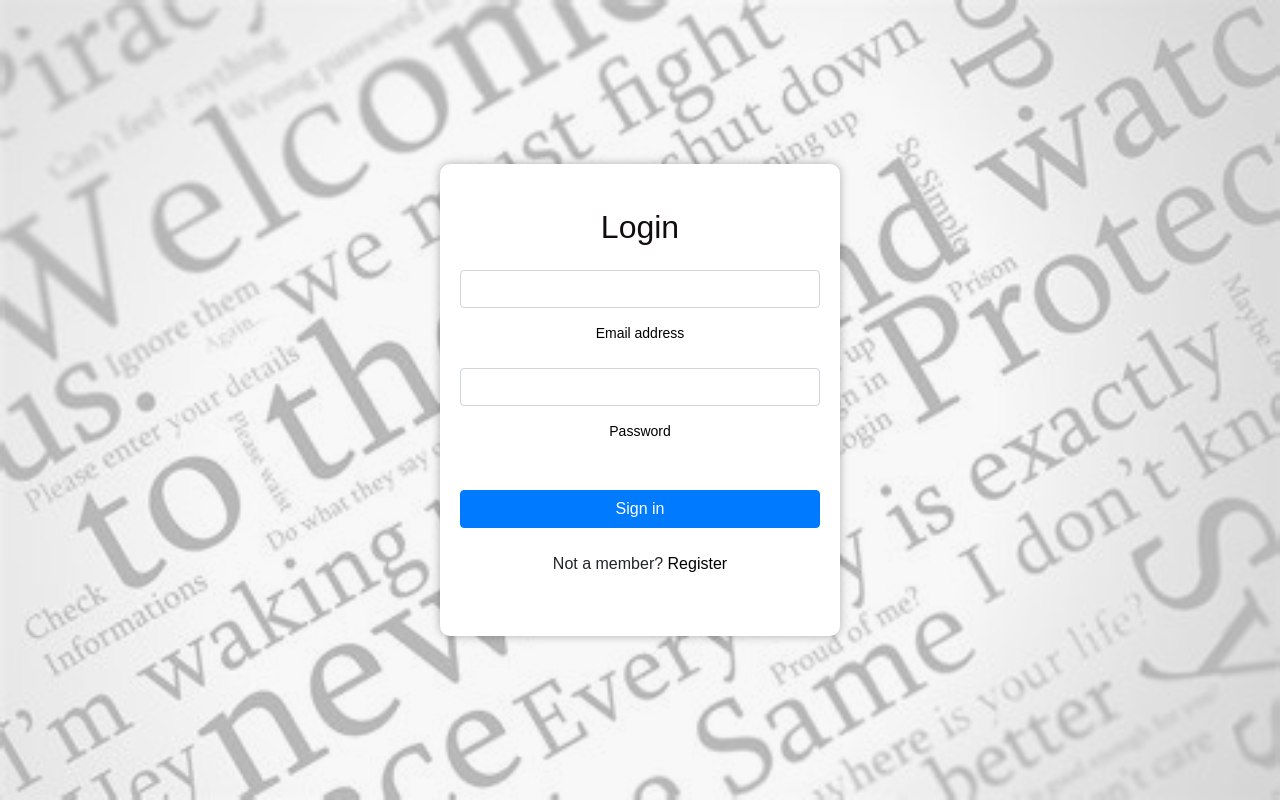
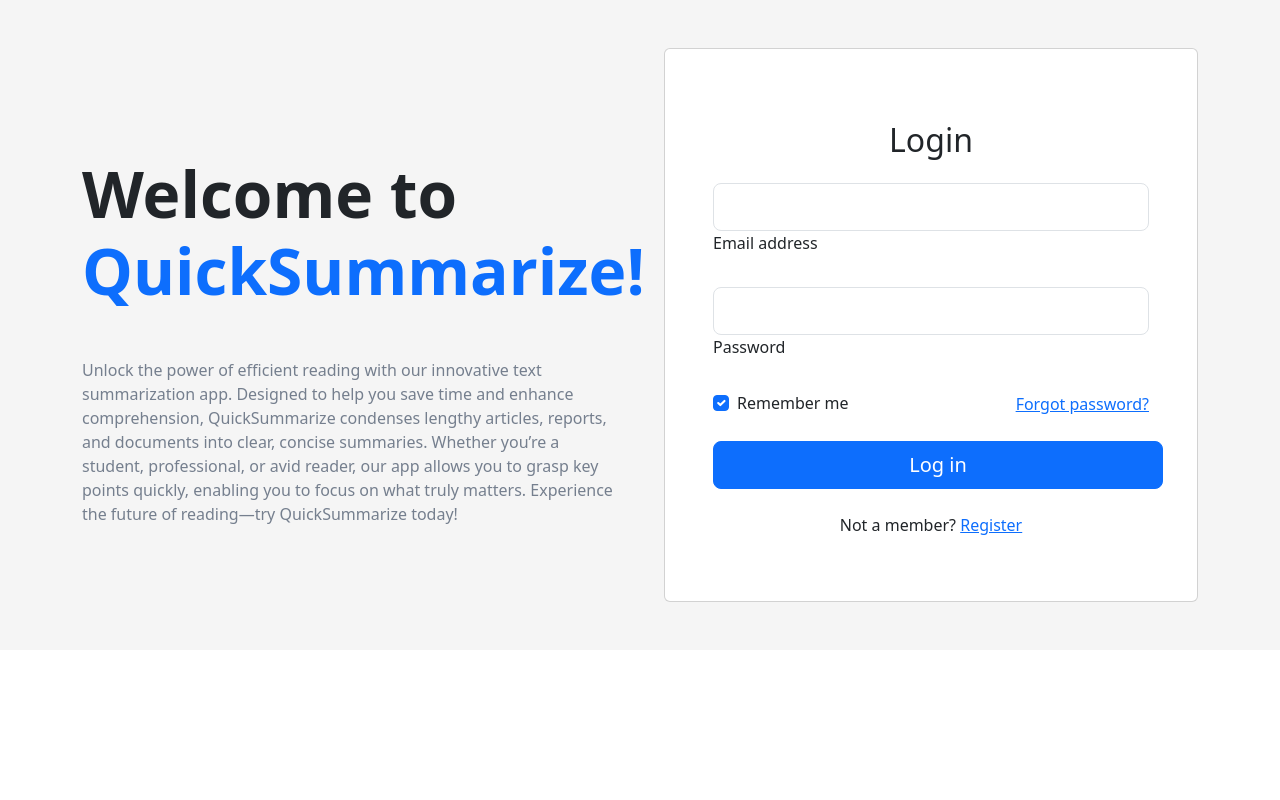
Before and after one commit to Dinethra2001/Text-Summerization-App, a Flask app: page / in a window 1280 px wide. Run offline with Flask 3, Linux system fonts and the light colour scheme; some libraries are stand-ins or nearby versions.

Commit message:
css changed

```diff
--- a/templates/login.html
+++ b/templates/login.html
@@ -1,120 +1,83 @@
 <!DOCTYPE html>
 <html lang="en">
+
 <head>
     <meta charset="UTF-8">
     <meta name="viewport" content="width=device-width, initial-scale=1.0">
-    <link rel="stylesheet" href="https://stackpath.bootstrapcdn.com/bootstrap/4.5.2/css/bootstrap.min.css">
-    <link rel="stylesheet" href="{{ url_for('static', filename='style.css') }}">
+    <!-- Bootstrap CSS -->
+    <link href="https://cdn.jsdelivr.net/npm/bootstrap@5.3.0/dist/css/bootstrap.min.css" rel="stylesheet">
+    <!-- Font Awesome for icons -->
+    <link href="https://cdnjs.cloudflare.com/ajax/libs/font-awesome/6.0.0-beta3/css/all.min.css" rel="stylesheet">
     <title>Login</title>
+</head>
 
-    <style>
-       /* Background image with low opacity */
-       body {
-    position: relative; /* Required for absolute positioning of overlay */
-    height: 100vh; /* Full height of the viewport */
-    overflow: hidden; /* Hide overflow */
-}
+<body>
+    <!-- Section: Design Block -->
+    <section class="">
+        <!-- Jumbotron -->
+        <div class="px-4 py-5 px-md-5 text-center text-lg-start" style="background-color: hsl(0, 0%, 96%)">
+            <div class="container">
+                <div class="row gx-lg-5 align-items-center">
+                    <div class="col-lg-6 mb-5 mb-lg-0">
+                        <h2 class="my-5 display-3 fw-bold ls-tight">
+                            Welcome to  <br />
+                            <span class="text-primary">QuickSummarize!</span>
+                        </h2>
+                        <p style="color: hsl(217, 10%, 50.8%)">
+                            Unlock the power of efficient reading with our innovative text summarization app. Designed to help you save time and enhance comprehension, QuickSummarize condenses lengthy articles, reports, and documents into clear, concise summaries. Whether you’re a student, professional, or avid reader, our app allows you to grasp key points quickly, enabling you to focus on what truly matters. Experience the future of reading—try QuickSummarize today!
 
-/* Pseudo-element for the background image */
-body::before {
-    content: ""; /* Necessary for pseudo-element */
-    background-image: url('/static/text_photo.jpeg'); /* Background image */
-    background-size: cover; /* Cover the entire page */
-    background-position: center; /* Center the image */
-    position: absolute; /* Position it absolutely */
-    top: 0; /* Fill from the top */
-    left: 0; /* Fill from the left */
-    right: 0; /* Fill to the right */
-    bottom: 0; /* Fill to the bottom */
-    opacity: 0.3; /* Adjust opacity to increase transparency */
-    z-index: 0; /* Ensure it's behind the content */
-}
 
-/* Overlay to darken the background */
-.overlay {
-    position: absolute;
-    top: 0;
-    left: 0;
-    right: 0;
-    bottom: 0;
-    background-color: rgba(0, 0, 0, 0.5); /* Black overlay with 50% opacity */
-    z-index: 1; /* Ensure overlay is on top */
-}
+                        </p>
+                    </div>
 
-/* Center the container */
-.container {
-    position: relative; /* Position relative to overlay */
-    z-index: 2; /* Ensure container is above overlay */
-    max-width: 400px; /* Optional: Limit width */
-    margin: auto; /* Center the container */
-    padding: 20px; /* Add padding */
-    background-color: rgb(255, 255, 255); /* Background for form */
-    border-radius: 10px; /* Rounded corners */
-    box-shadow: 0 0 10px rgba(0, 0, 0, 0.3); /* Shadow effect */
-}
-
-    </style>
-
-</head>
-<body>
-    <div class="container">
+                    <div class="col-lg-6 mb-5 mb-lg-0">
+                        <div class="card">
+                            <div class="card-body py-5 px-md-5">
                                 <h2 class="my-4 text-center">Login</h2>
+                                <!-- Form -->
                                 <form action="{{ url_for('login') }}" method="POST">
                                     <!-- Email input -->
-            <div data-mdb-input-init class="form-outline mb-4">
-                <input type="email" name="email" class="form-control" id="form2Example1" required />
-                <label class="form-label" for="form2Example1">Email address</label>
+                                    <div class="form-outline mb-4">
+                                        <input type="email" name="email" class="form-control form-control-lg" id="form1Example13" required />
+                                        <label class="form-label" for="form1Example13">Email address</label>
                                     </div>
 
                                     <!-- Password input -->
-            <div data-mdb-input-init class="form-outline mb-4">
-                <input type="password" name="password" class="form-control" id="form2Example2" required />
-                <label class="form-label" for="form2Example2">Password</label>
+                                    <div class="form-outline mb-4">
+                                        <input type="password" name="password" class="form-control form-control-lg" id="form1Example23" required />
+                                        <label class="form-label" for="form1Example23">Password</label>
                                     </div>
 
-            <!-- 2 column grid layout for inline styling -->
-            <div class="row mb-4">
-                <div class="col d-flex justify-content-center">
-                    <!-- Checkbox -->
-                    <!-- <div class="form-check">
-                        <input class="form-check-input" type="checkbox" value="" id="form2Example31" checked />
-                        <label class="form-check-label" for="form2Example31"> Remember me </label>
-                    </div> -->
+                                    <!-- Checkbox and forgot password -->
+                                    <div class="d-flex justify-content-between align-items-center mb-4">
+                                        <div class="form-check">
+                                            <input class="form-check-input" type="checkbox" value="" id="form1Example3" checked />
+                                            <label class="form-check-label" for="form1Example3"> Remember me </label>
                                         </div>
-
-                <!-- <div class="col">
-
                                         <a href="#!">Forgot password?</a>
-                </div> -->
                                     </div>
 
                                     <!-- Submit button -->
-            <button type="submit" data-mdb-button-init data-mdb-ripple-init class="btn btn-primary btn-block mb-4">Sign in</button>
+                                    <button type="submit" class="btn btn-primary btn-lg btn-block mb-4" style="width: 450px;">Log in</button>
 
-            <!-- Register buttons -->
+                                    <!-- Register link -->
                                     <div class="text-center">
                                         <p>Not a member? <a href="{{ url_for('signup') }}">Register</a></p>
-                <!-- <p>or sign up with:</p> -->
-                <button type="button" data-mdb-button-init data-mdb-ripple-init class="btn btn-link btn-floating mx-1">
-                    <i class="fab fa-facebook-f"></i>
-                </button>
-
-                <button type="button" data-mdb-button-init data-mdb-ripple-init class="btn btn-link btn-floating mx-1">
-                    <i class="fab fa-google"></i>
-                </button>
-
-                <button type="button" data-mdb-button-init data-mdb-ripple-init class="btn btn-link btn-floating mx-1">
-                    <i class="fab fa-twitter"></i>
-                </button>
-
-                <button type="button" data-mdb-button-init data-mdb-ripple-init class="btn btn-link btn-floating mx-1">
-                    <i class="fab fa-github"></i>
-                </button>
                                     </div>
                                 </form>
                             </div>
-    <script src="https://code.jquery.com/jquery-3.5.1.slim.min.js"></script>
-    <script src="https://cdn.jsdelivr.net/npm/@popperjs/core@2.9.2/dist/umd/popper.min.js"></script>
-    <script src="https://stackpath.bootstrapcdn.com/bootstrap/4.5.2/js/bootstrap.min.js"></script>
+                        </div>
+                    </div>
+                </div>
+            </div>
+        </div>
+        <!-- Jumbotron -->
+    </section>
+    <!-- Section: Design Block -->
+
+    <!-- Bootstrap JS -->
+    <script src="https://cdn.jsdelivr.net/npm/@popperjs/core@2.9.3/dist/umd/popper.min.js"></script>
+    <script src="https://cdn.jsdelivr.net/npm/bootstrap@5.3.0/dist/js/bootstrap.min.js"></script>
 </body>
+
 </html>
```
Also changed, not shown: templates/signup.html (+4 -4 lines), static/text_photo.jpeg (deleted). Lines whose indentation alone changed are shown as unchanged.
